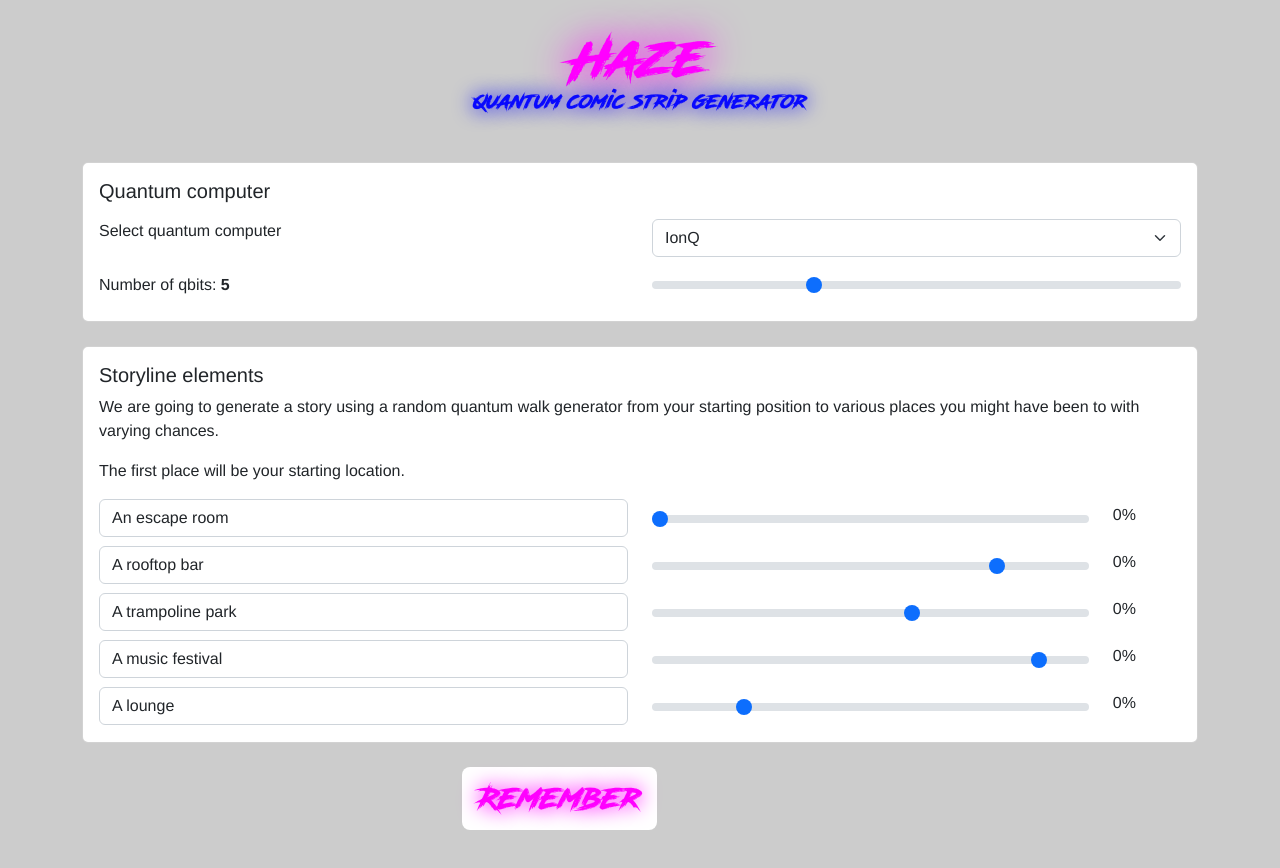
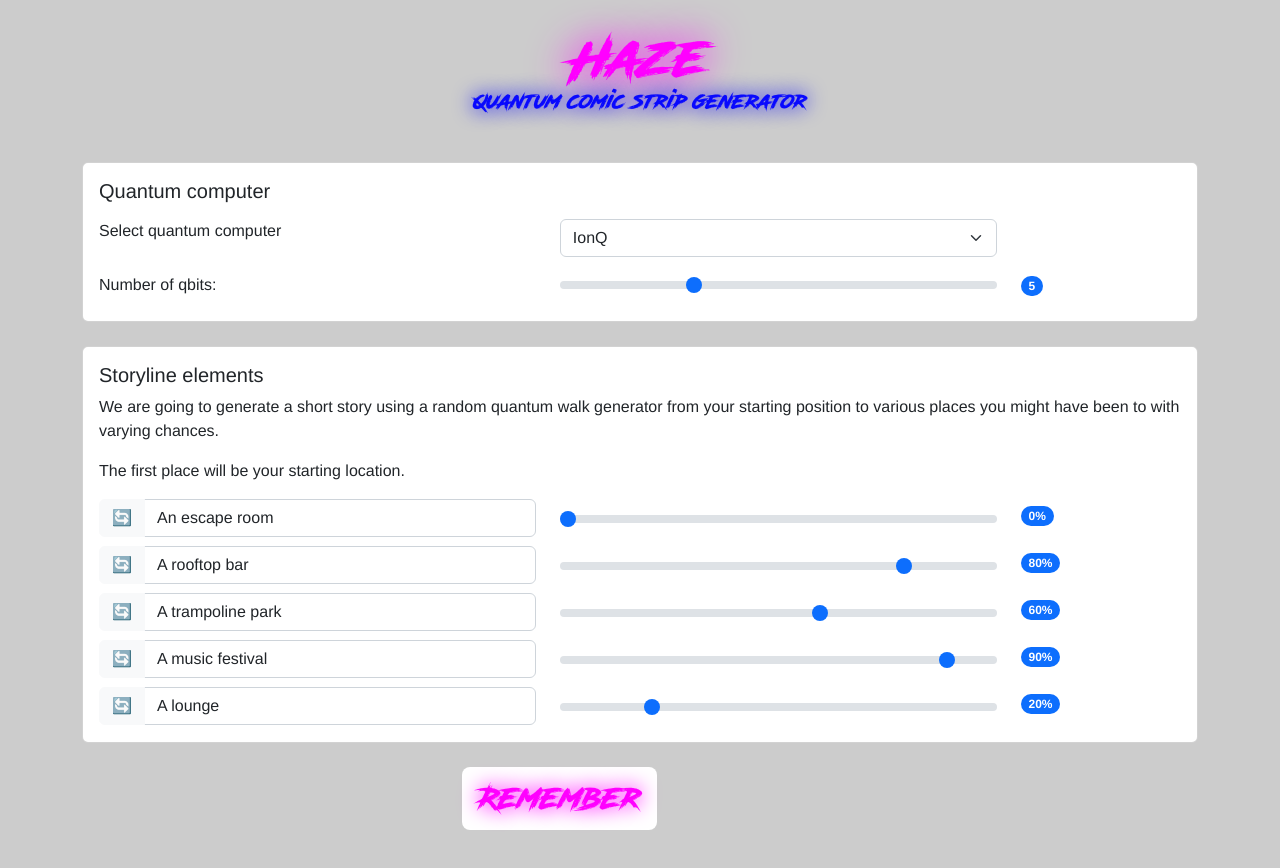
Before and after one commit to sneakyweasel/quintessence, a Vue app in the folder haze-frontend/: page / in a window 1280 px wide. Shown: the top 868 px of the page. Before the commit the page ends 830 px from the top, so only its background shows below. Built offline with nearby package versions, Linux system fonts and the light colour scheme.

Commit message:
Working refactored form

```diff
--- a/haze-frontend/src/components/HazeForm.vue
+++ b/haze-frontend/src/components/HazeForm.vue
@@ -1,89 +1,100 @@
 <template>
+    <form @submit.prevent="submit" class="align-items-center">
+
+        <!-- Quantum computer form card -->
         <div class="card mt-5">
             <div class="card-body">
                 <h5 class="card-title">Quantum computer</h5>
                 <div class="row mt-3"> <!-- Quantum computer -->
-                <div class="col-6">
+                    <div class="col-5">
                         <label for="computer_select" class="form-label">
                             <span class="">Select quantum computer</span>
                         </label>
                     </div>
-                <div class="col-6">
+                    <div class="col-5">
                         <select id="computer_select" class="form-select">
                             <option value="ionq" selected>IonQ</option>
                             <option value="ibmq">IBMQ 'simulator'</option>
                             <option value="pasqal">Pasqal 'simulator'</option>
                         </select>
                     </div>
+                    <div class="col-2"></div>
                 </div>
 
                 <div class="row mt-3"> <!-- Number of qbits -->
-                <div class="col-6">
+                    <div class="col-5">
                         <label for="qbit_count_range" class="form-label">
-                        <span class="">Number of qbits: <b>{{ qbit_count }}</b></span>
+                            <span class="">Number of qbits:</span>
                         </label>
                     </div>
-                <div class="col-6">
+                    <div class="col-5">
                         <input id="qbit_count_range" v-model.number="qbit_count" type="range" class="form-range" min="2"
-                        max="12" step="1">
+                            max="12" step="1" @input="update_all_percent_labels()">
+                    </div>
+                    <div class="col-2">
+                        <span class="badge rounded-pill bg-primary">
+                            {{ qbit_count }}
+                        </span>
                     </div>
                 </div>
             </div>
         </div>
 
+        <!-- Storyline elements form card -->
         <div class="card mt-4">
             <div class="card-body">
                 <h5 class="card-title">Storyline elements</h5>
-            <p class="card-text">We are going to generate a story using a random quantum walk generator from your starting
-                position to various places you might have been to with varying chances.</p>
+                <p class="card-text">We are going to generate a short story using a random quantum walk generator from your
+                    starting position to various places you might have been to with varying chances.</p>
                 <p>
                     The first place will be your starting location.
                 </p>
 
-            <form @submit.prevent="submit" class="align-items-center">
+                <!-- Dynamic input - decrease index to start at 0 -->
+                <div v-for="i in qbit_count" :key="'row' + (i - 1)" class="row mt-2">
 
-                <!-- Dynamic input -->
-                <div v-for="i in qbit_count" :key="'row' + i" class="mt-2">
-                    <div class="row" :key="i">
                     <!-- Place text input -->
-                        <div class="col-6">
-                            <input :id="'place' + i" type="text" class="form-control" :value="get_random_place()"
-                                :key="'place' + i">
+                    <div class="col-5">
+                        <div class="input-group">
+                            <button class="btn btn-light" @click.prevent="update_place_input(i - 1)">
+                                🔄
+                            </button>
+                            <input :id="'place' + (i - 1)" type="text" class="form-control" :value="get_random_place()"
+                                :key="'place' + (i - 1)">
+                        </div>
                     </div>
                     <!-- Probability slider input -->
                     <div class="col-5 mt-2">
-                            <input :id="'prob' + i" type="range" class="form-range" :value="get_random_value()" min="0"
-                                max="100" step="10" :key="'prob' + i" @input="update_percent_label(i)">
+                        <input :id="'prob' + (i - 1)" type="range" class="form-range" :value="get_random_value()" min="0"
+                            max="100" step="10" :key="'prob' + (i - 1)" @input="update_percent_label(i - 1)">
                     </div>
                     <!-- Probability percentage display -->
-                        <div class="col-1 mt-1">
-                            <span :id="'percent_label_' + i">0%</span>
+                    <div class="col-2 mt-1">
+                        <span :id="'percent_label_' + (i - 1)" class="badge rounded-pill bg-primary">
+                            0 %
+                        </span>
+                    </div>
+
                 </div>
             </div>
         </div>
 
-            </form>
-        </div>
-    </div>
-
+        <!-- Submit button -->
         <div class="row mt-4">
             <div class="col-4"></div>
             <div class="col-4">
-            <button class="btn btn-lg">
+                <button id="submit_button" class="btn btn-lg">
                     Remember
                 </button>
             </div>
             <div class="col-4"></div>
         </div>
+        <br>
+        <br>
+</form>
 </template>
 
 <script>
-
-
-
-
-
-
 import axios from "axios";
 
 export default {
@@ -101,18 +112,30 @@ export default {
         get_random_value: function () {
             return Math.floor(Math.random() * 100);
         },
+        update_place_input: function (i) {
+            const place = this.get_random_place();
+            document.getElementById('place' + i).value = place;
+        },
         update_percent_label: function (i) {
             const percent = document.getElementById('prob' + i).value;
             document.getElementById('percent_label_' + i).innerHTML = percent + '%';
         },
+        update_all_percent_labels: function () {
+            for (let i = 0; i < this.qbit_count; i++) {
+                this.update_percent_label(i);
+            }
+        },
         submit: function () {
             // Simple POST request with a JSON body using axios
             let data = {
+                computer: document.getElementById('computer_select').value,
+                qbit_count: this.qbit_count,
                 places: [],
             };
-            for (let i = 1; i < 10; i++) {
+            for (let i = 0; i < this.qbit_count; i++) {
                 const place = document.getElementById('place' + i).value;
-                const probability = document.getElementById('prob' + i).value;
+                const prob_str = document.getElementById('prob' + i).value;
+                const probability = parseFloat(prob_str) / 100;
                 data.places.push({ place, probability });
             }
             console.log(data);
@@ -124,6 +147,11 @@ export default {
                 .catch(err => {
                     alert('something went wrong! ' + err);
                 })
+        }
+    },
+    mounted() {
+        for (let i = 0; i < this.qbit_count; i++) {
+            this.update_percent_label(i);
         }
     }
 }
@@ -180,7 +208,7 @@ input[type="range"]::-ms-fill-upper {
     background-color: grey;
 }
 
-button {
+#submit_button {
     color: magenta;
     margin-top: 0px;
     font-family: 'RoadRage', serif;
```
Also changed, not shown: 1 other file (tests, documents, lock files or other folders). Lines whose indentation alone changed are shown as unchanged.
